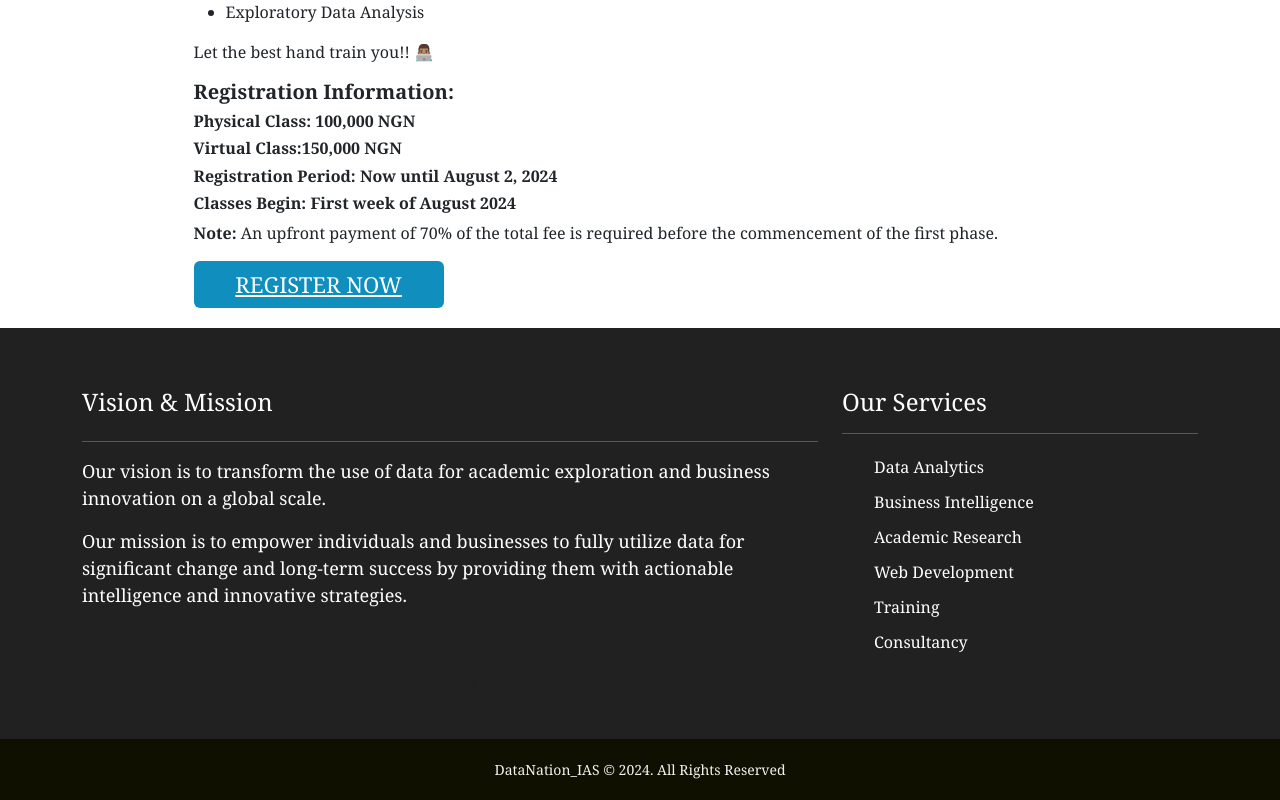
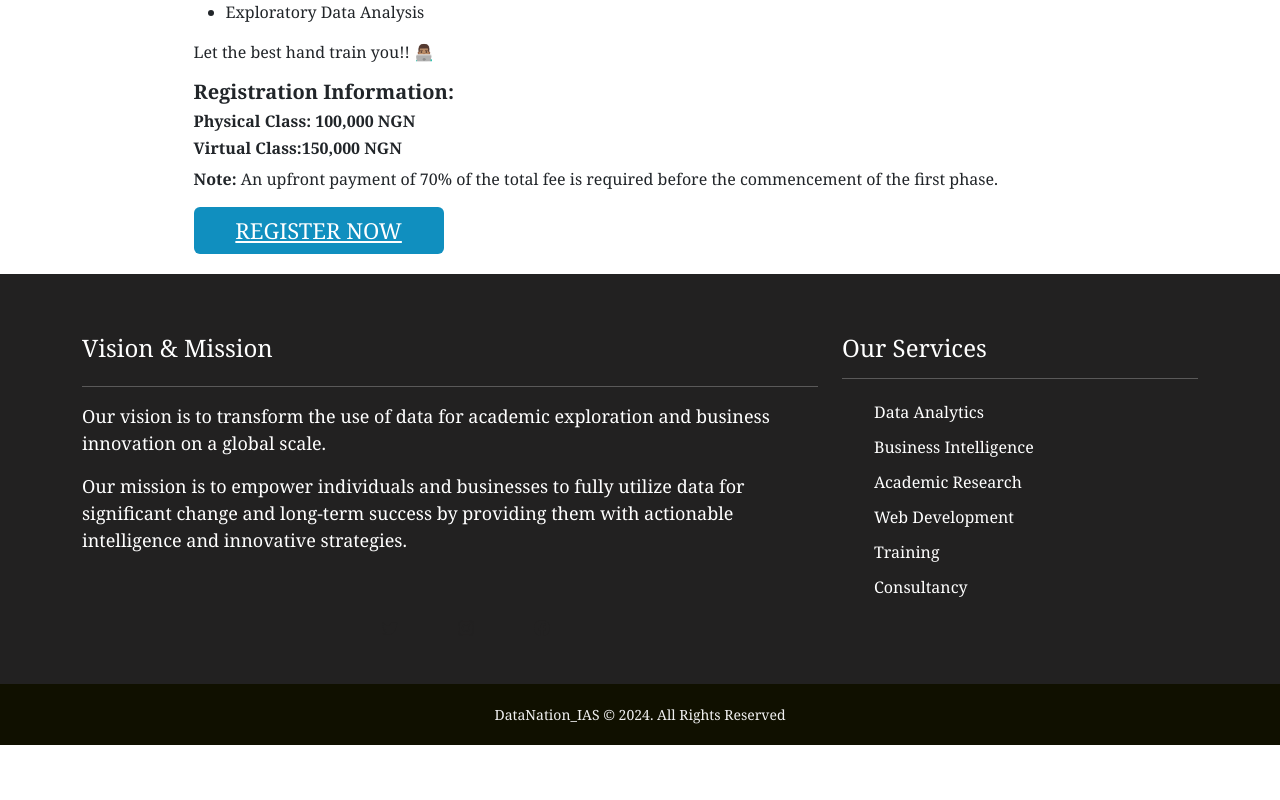
Before and after one commit to victoryohanna/datanationais, a React (Create React App) app: page /training in a window 1280 px wide. Shown: the part 2176-2976 px from the top of the page. After the commit the page ends 2921 px from the top, so only its background shows below. Built offline with nearby package versions, Linux system fonts and the light colour scheme.

Commit message:
edit bootcamp reg info section

```diff
--- a/src/components/bootcamp.jsx
+++ b/src/components/bootcamp.jsx
@@ -161,13 +161,13 @@ function BootcampOverview() {
                 <span>150,000 NGN</span>
               </h6>
 
-              <h6>
+              {/* <h6>
                 <b>Registration Period:</b>
                 <span> Now until August 2, 2024</span>
               </h6>
               <h6>
                 <b>Classes Begin:</b> <span> First week of August 2024</span>
-              </h6>
+              </h6> */}
               <p>
                 <b>Note:</b> An upfront payment of 70% of the total fee is
                 required before the commencement of the first phase.
```
